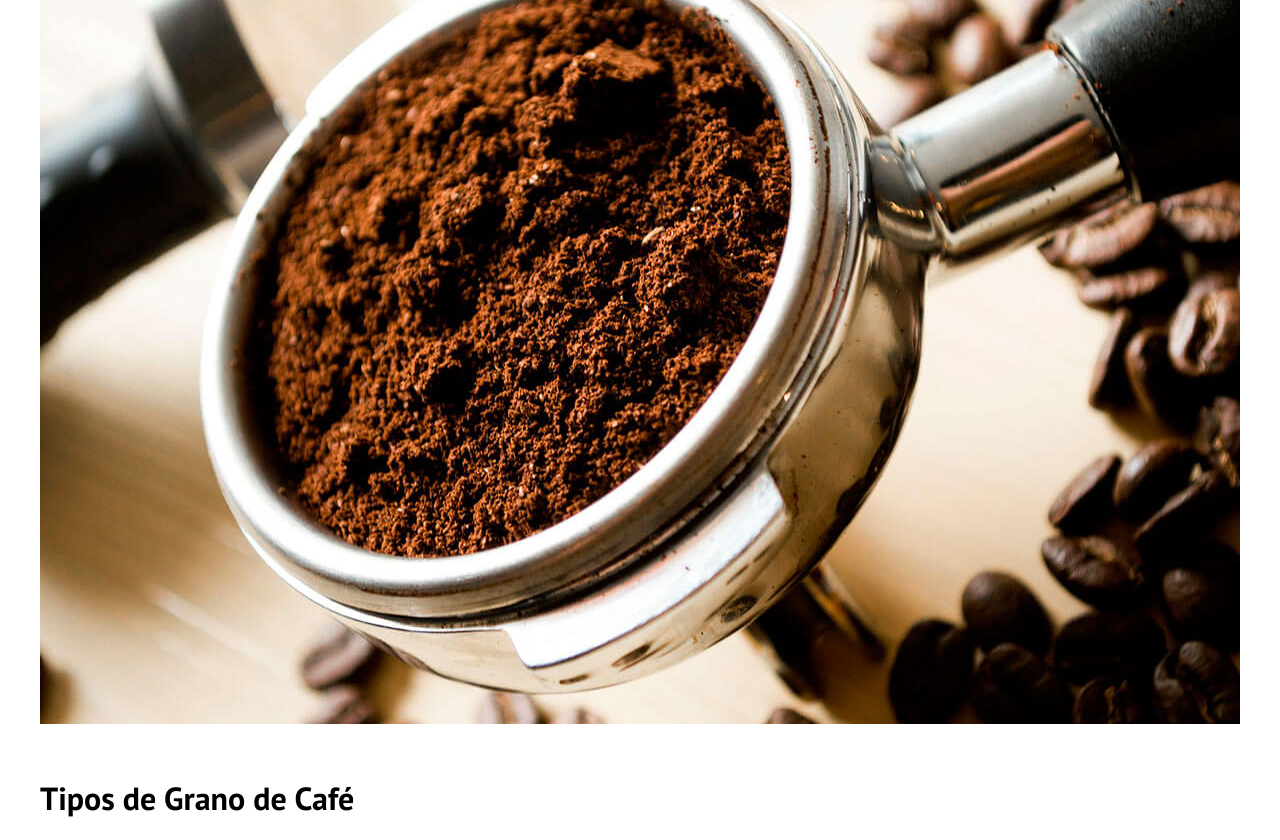
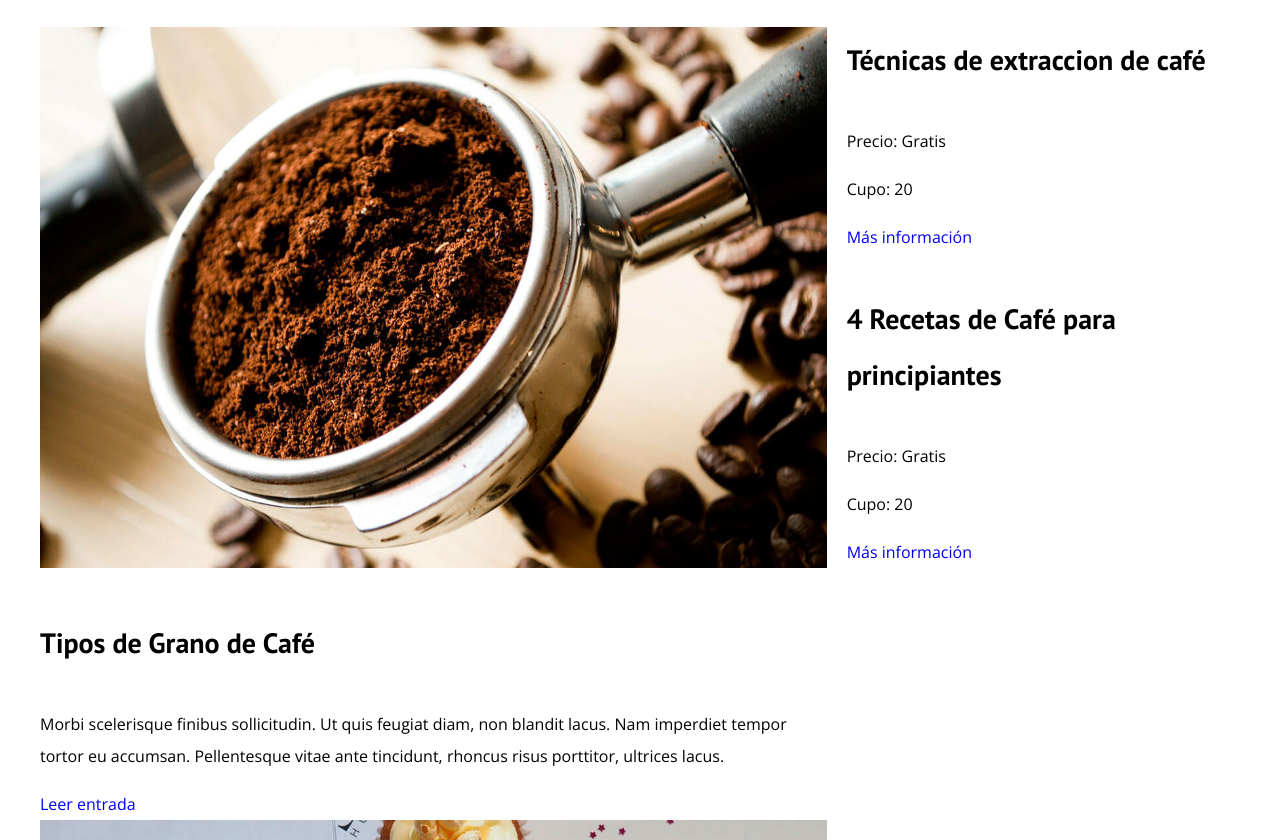
Before and after one commit to joserojascascopy/blog-delCafe, a plain HTML site: page index.html in a window 1280 px wide. Shown: the part 701-1541 px from the top of the page. Drawn offline with nearby package versions, Linux system fonts and the light colour scheme.

Commit message:
Se divide el main en dos columnas

```diff
--- a/css/styles.css
+++ b/css/styles.css
@@ -46,6 +46,7 @@ h4 {
 
 .contenedor {
   max-width: 120rem;
+  width: 95%;
   margin: 0 auto;
 }
 
@@ -122,3 +123,9 @@ img {
   color: var(--blanco);
   font-size: 1.8rem;
 }
+
+.contenido-principal {
+  display: grid;
+  grid-template-columns: 2fr 1fr;
+  column-gap: 2rem;
+}
--- a/index.html
+++ b/index.html
@@ -9,7 +9,7 @@
     href="https://fonts.googleapis.com/css2?family=Open+Sans:ital,wght@0,300..800;1,300..800&family=PT+Sans:ital,wght@0,400;0,700;1,400;1,700&display=swap"
     rel="stylesheet" />
   <link rel="stylesheet" href="./css/styles.css" />
-  <title>Blog Del Café</title>
+  <title>Blog DelCafé</title>
 </head>
 
 <body>
@@ -31,11 +31,12 @@
       <p>Aprende de los expertos con las mejores recetas y consejos</p>
     </div>
   </header>
-  <main class="contenedor">
-    <section>
+  <main class="contenedor contenido-principal">
+    <section class="blog">
+      <h3>Nuestro Blog</h3>
       <article>
         <img src="./img/blog1.jpg" alt="Blog 1" />
-        <h3>Tipos de Grano de Café</h3>
+        <h4>Tipos de Grano de Café</h4>
         <p>
           Morbi scelerisque finibus sollicitudin. Ut quis feugiat diam, non
           blandit lacus. Nam imperdiet tempor tortor eu accumsan. Pellentesque
@@ -45,7 +46,7 @@
       </article>
       <article>
         <img src="./img/blog2.jpg" alt="Blog 2" />
-        <h3>3 Deliciosas recetas de café</h3>
+        <h4>3 Deliciosas recetas de café</h4>
         <p>
           Morbi scelerisque finibus sollicitudin. Ut quis feugiat diam, non
           blandit lacus. Nam imperdiet tempor tortor eu accumsan. Pellentesque
@@ -55,7 +56,7 @@
       </article>
       <article>
         <img src="./img/blog3.jpg" alt="Blog 3" />
-        <h3>Beneficios del Café</h3>
+        <h4>Beneficios del Café</h4>
         <p>
           Morbi scelerisque finibus sollicitudin. Ut quis feugiat diam, non
           blandit lacus. Nam imperdiet tempor tortor eu accumsan. Pellentesque
@@ -64,22 +65,22 @@
         <a href="#">Leer entrada</a>
       </article>
     </section>
-    <section>
-      <h2>Nuestros Cursos y Talleres</h2>
+    <aside class="sidebar">
+      <h3>Nuestros Cursos y Talleres</h3>
       <div>
-        <h3>Técnicas de extraccion de café</h3>
+        <h4>Técnicas de extraccion de café</h4>
         <p>Precio: Gratis</p>
         <p>Cupo: 20</p>
         <a href="#">Más información</a>
       </div>
       <div>
-        <h3>4 Recetas de Café para principiantes</h3>
+        <h4>4 Recetas de Café para principiantes</h4>
         <p>Precio: Gratis</p>
         <p>Cupo: 20</p>
         <a href="#">Más información</a>
       </div>
-    </section>
-  </main>
+    </aside>
+  </main> <!-- .contenido-principal -->
   <footer class="contenedor">
     <h2>BlogDelCafé</h2>
     <nav>
```
